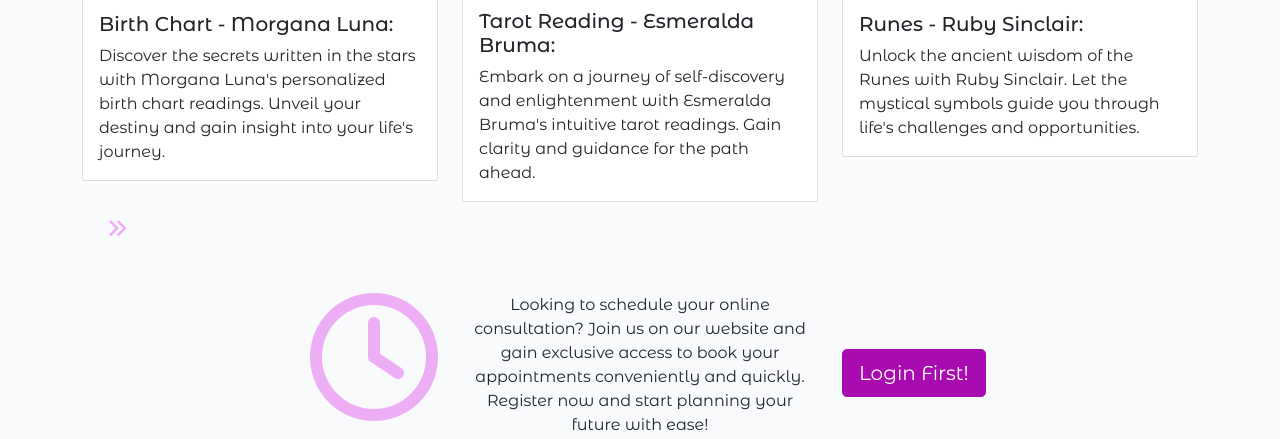
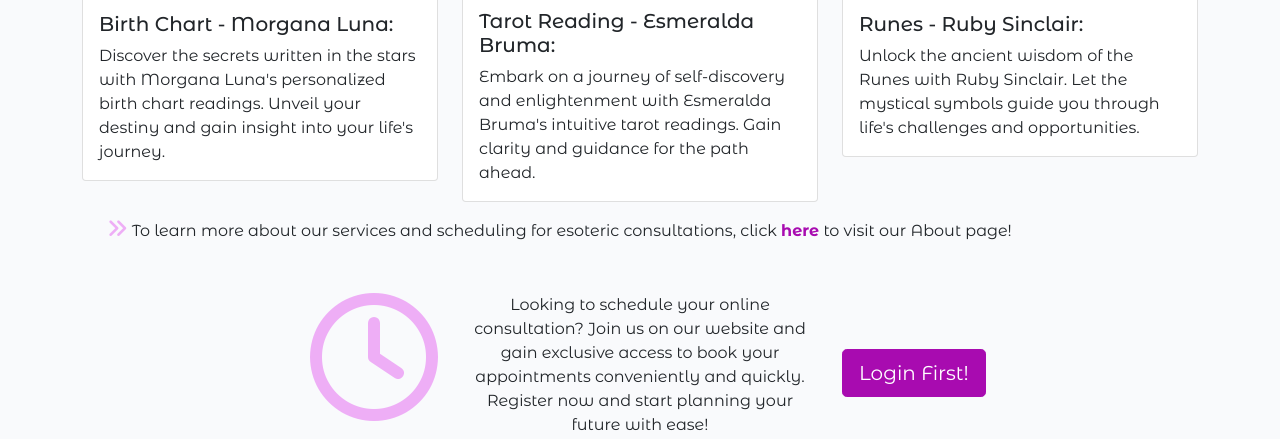
Before and after one commit to BrunaRihl/starlight-consultations, a Django app: page / in a window 1280 px wide; the page is wider, and only the part inside the window is pictured. Shown: the part 1265-1704 px from the top of that part. Run offline with Django 3.2, Linux system fonts and the light colour scheme; some libraries are stand-ins or nearby versions; some web fonts are replaced.

Commit message:
feat: Add a call-to-action link on the homepage to redirect users to About page

```diff
--- a/website/templates/index.html
+++ b/website/templates/index.html
@@ -58,6 +58,7 @@
 <div class="col-md-12 mt-3 offset-md-1">
   <p>
     <i class="fa-solid fa-angles-right icon-color"></i>
+    To learn more about our services and scheduling for esoteric consultations, click <strong><a class="link" href="{{ about_url }}">here</a></strong> to visit our About page!
   </p>
 </div>
 
```
